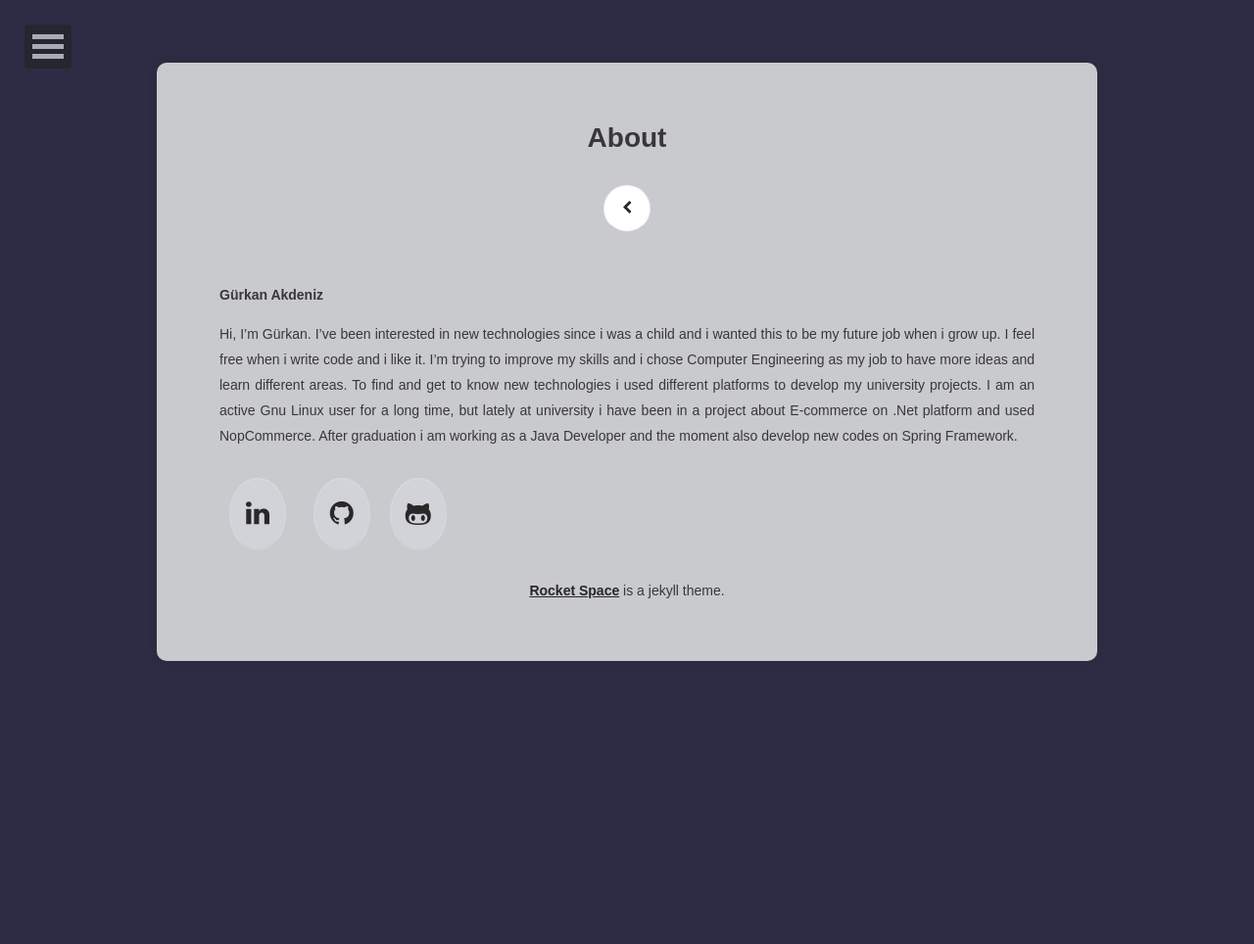
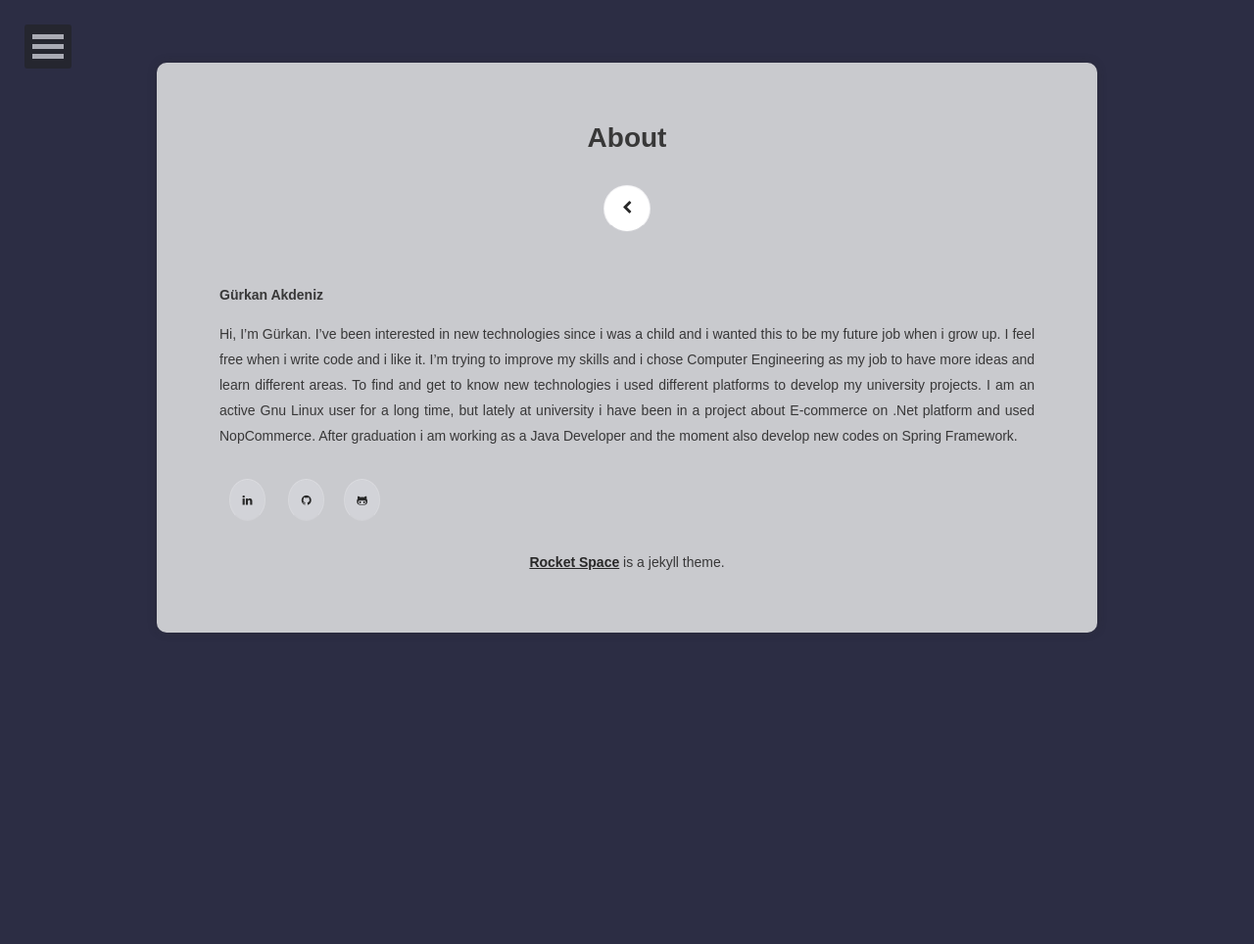
Before and after one commit to gurkanakdeniz/gurkanakdeniz.github.io, a Jekyll site: the page built from about/index.md, in a window 1280 px wide. Shown: the whole page at 98% size. Built offline with Jekyll 4.4.1, drawn with Linux system fonts in a browser that asks for light colours.

Commit message:
Update index.md
changes

```diff
--- a/about/index.md
+++ b/about/index.md
@@ -10,6 +10,6 @@
 
 Hi, I’m Gürkan. I’ve been interested in new technologies since i was a child and i wanted this to be my future job when i grow up. I feel free when i write code and i like it. I’m trying to improve my skills and i chose Computer Engineering as my job to have more ideas and learn different areas. To find and get to know new technologies i used different platforms to develop my university projects. I am an active Gnu Linux user for a long time, but lately at university i have been in a project about E-commerce on .Net platform and used NopCommerce. After graduation i am working as a Java Developer and the moment also develop new codes on Spring Framework.
 
-<h1><a class="social-btn" href="http://linkedin.com/in/gürkanakdeniz" target="_blank" rel="noopener noreferrer"><i class="fa fa-fw fa-linkedin"></i></a> <a class="social-btn" href="http://github.com/gurkanakdeniz" target="_blank" rel="noopener noreferrer"><i class="fa fa-fw fa-github"></i></a><a class="social-btn" href="http://gist.github.com/gurkanakdeniz" target="_blank" rel="noopener noreferrer"><i class="fa fa-fw fa-github-alt"></i></a></h1>
+<h5><a class="social-btn" href="http://linkedin.com/in/gürkanakdeniz" target="_blank" rel="noopener noreferrer"><i class="fa fa-fw fa-linkedin"></i></a> <a class="social-btn" href="http://github.com/gurkanakdeniz" target="_blank" rel="noopener noreferrer"><i class="fa fa-fw fa-github"></i></a><a class="social-btn" href="http://gist.github.com/gurkanakdeniz" target="_blank" rel="noopener noreferrer"><i class="fa fa-fw fa-github-alt"></i></a></h5>
 
 <center><a href="https://github.com/gurkanakdeniz/rocket-space/"><b>Rocket Space</b></a> is a jekyll theme.</center>
```
